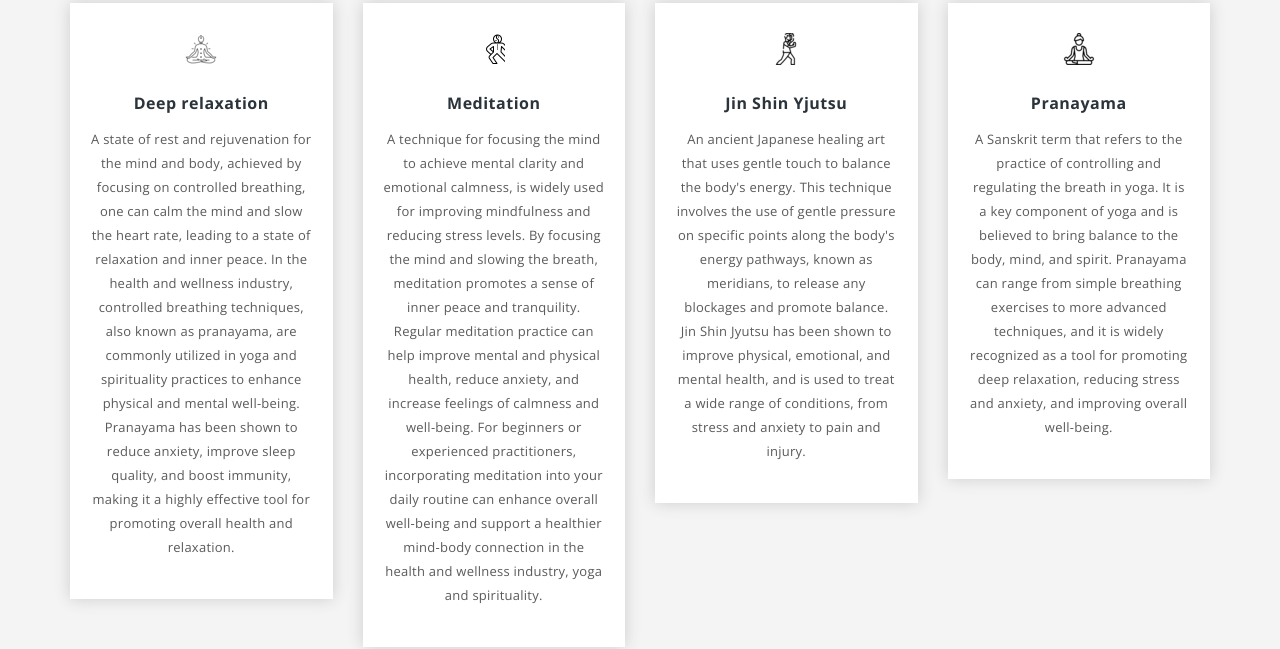
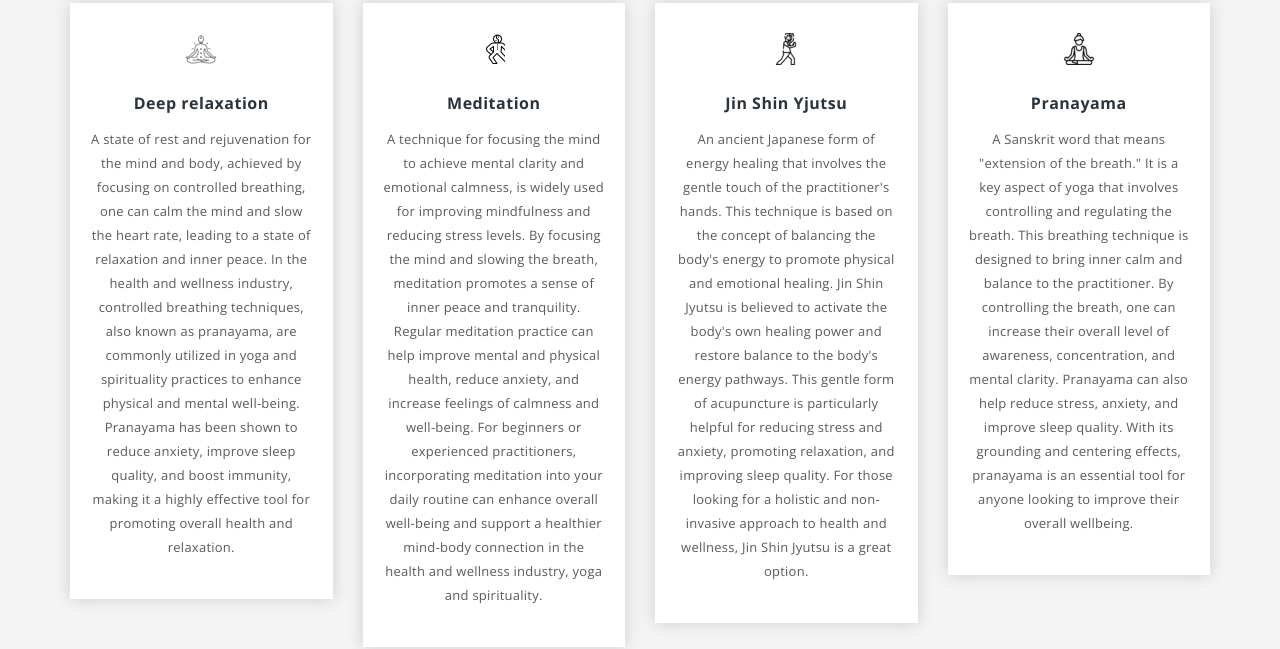
Before and after one commit to PandyaAgency/Wellness-with-saniye, a plain HTML site: page index.html in a window 1280 px wide. Shown: the part 859-1508 px from the top of the page. Drawn offline with nearby package versions, Linux system fonts and the light colour scheme.

Commit message:
Add files via upload

```diff
--- a/index.html
+++ b/index.html
@@ -133,14 +133,14 @@
                     <div class="service-item third-service">
                         <div class="icon"></div>
                         <h4>Jin Shin Yjutsu</h4>
-                        <p>An ancient Japanese healing art that uses gentle touch to balance the body's energy. This technique involves the use of gentle pressure on specific points along the body's energy pathways, known as meridians, to release any blockages and promote balance. Jin Shin Jyutsu has been shown to improve physical, emotional, and mental health, and is used to treat a wide range of conditions, from stress and anxiety to pain and injury.</p>
+                        <p>An ancient Japanese form of energy healing that involves the gentle touch of the practitioner's hands. This technique is based on the concept of balancing the body's energy to promote physical and emotional healing. Jin Shin Jyutsu is believed to activate the body's own healing power and restore balance to the body's energy pathways. This gentle form of acupuncture is particularly helpful for reducing stress and anxiety, promoting relaxation, and improving sleep quality. For those looking for a holistic and non-invasive approach to health and wellness, Jin Shin Jyutsu is a great option.</p>
                     </div>
                 </div>
                  <div class="col-md-3 col-sm-6 col-xs-12">
                     <div class="service-item fourth-service">
                         <div class="icon"></div>
                         <h4>Pranayama</h4>
-                        <p>A Sanskrit term that refers to the practice of controlling and regulating the breath in yoga. It is a key component of yoga and is believed to bring balance to the body, mind, and spirit. Pranayama can range from simple breathing exercises to more advanced techniques, and it is widely recognized as a tool for promoting deep relaxation, reducing stress and anxiety, and improving overall well-being.</p>
+                        <p>A Sanskrit word that means "extension of the breath." It is a key aspect of yoga that involves controlling and regulating the breath. This breathing technique is designed to bring inner calm and balance to the practitioner. By controlling the breath, one can increase their overall level of awareness, concentration, and mental clarity. Pranayama can also help reduce stress, anxiety, and improve sleep quality. With its grounding and centering effects, pranayama is an essential tool for anyone looking to improve their overall wellbeing.</p>
 
                 </div>
             </div>
```
